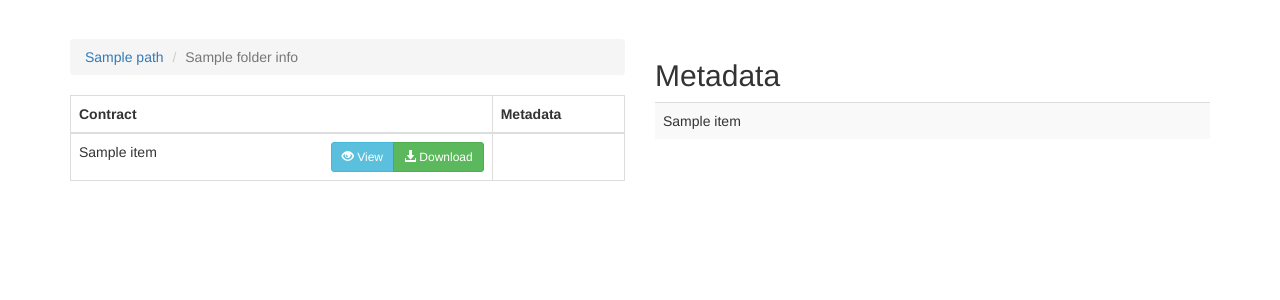
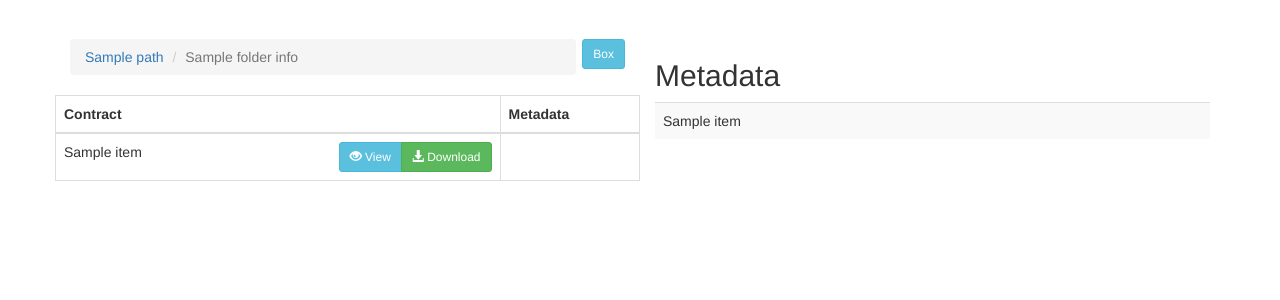
Before and after one commit to enikesha/box-demo, a Django app: template main/templates/metadata.html in a window 1280 px wide. Shown: the part 51-351 px from the top of the page. Run offline with Django 3.2, Linux system fonts and the light colour scheme; the template is opened without the code that fills it: most values are stand-ins (such as "Sample title", 1, 10 or a date in 2020); some libraries are stand-ins or nearby versions.

Commit message:
Folder view switch

```diff
--- a/main/templates/metadata.html
+++ b/main/templates/metadata.html
@@ -3,12 +3,20 @@
 {% block content %}
 <div class="content row">
   <div class="col-lg-6">
+    <div class="row">
+      <div class="col-lg-11">
         <ol class="breadcrumb">
           {% for path in folder_info.path_collection.entries %}
           <li><a href="?folder={{ path.id }}">{{ path.name }}</a></li>
           {% endfor %}
           <li class="active">{{ folder_info.name }}</li>
         </ol>
+      </div>
+      <div class="col-lg-1">
+        <button data-id="{{ folder_info.id }}" class="switch btn btn-sm btn-info pull-right">Box</button>
+      </div>
+    </div>
+    <div class="row folder">
       <form method="POST" enctype="multipart/form-data" id="upload">{% csrf_token %}
         <input type="hidden" name="folder" value="{{ folder_info.id }}">
         <input type="hidden" name="filename" value="">
@@ -49,6 +57,10 @@
         </tbody>
       </table>
     </div>
+    <div class="row folder" style="display:none;">
+      <iframe class="folder-view" style="width: 100%;height: 500px;margin: auto;border: none;" src="" seamless="seamless" allowfullscreen="true"></iframe>
+    </div>
+  </div>
   <div class="col-lg-6">
     {% if metadata %}
     <h2>Metadata</h2>
@@ -73,7 +85,7 @@
       </div>
     </div>
     <p id="error" class="hidden alert-danger" style="display:none;"></p>
-    <iframe style="display:none;width: 100%;height: 500px;margin: auto;border: none;" src="" seamless="seamless" allowfullscreen="true"></iframe>
+    <iframe class="view" style="display:none;width: 100%;height: 500px;margin: auto;border: none;" src="" seamless="seamless" allowfullscreen="true"></iframe>
   </div>
 </div>
 {% endblock %}
@@ -107,7 +119,7 @@
           console.log(data);
           $('#progress').toggle();
           $('#error').hide();
-          $('iframe').attr('src', data.urls.view).delay(1000).fadeIn('slow');
+          $('iframe.view').attr('src', data.urls.view).delay(1000).fadeIn('slow');
         },
         202: function() {
           fetchSession(documentID);
@@ -148,6 +160,13 @@
         fetchSession(data.id);
       });
     });
+    $(".switch").click(function(e){
+      e.preventDefault();
+      $(".folder").toggle();
+      if ($(".folder-view").attr("src") === ""){
+        $(".folder-view").attr("src", "https://app.box.com/embed_widget/files/0/f/" + $(this).data("id"));
+      }
+    });
   });
 </script>
 {% endblock %}
```
Lines whose indentation alone changed are shown as unchanged.
